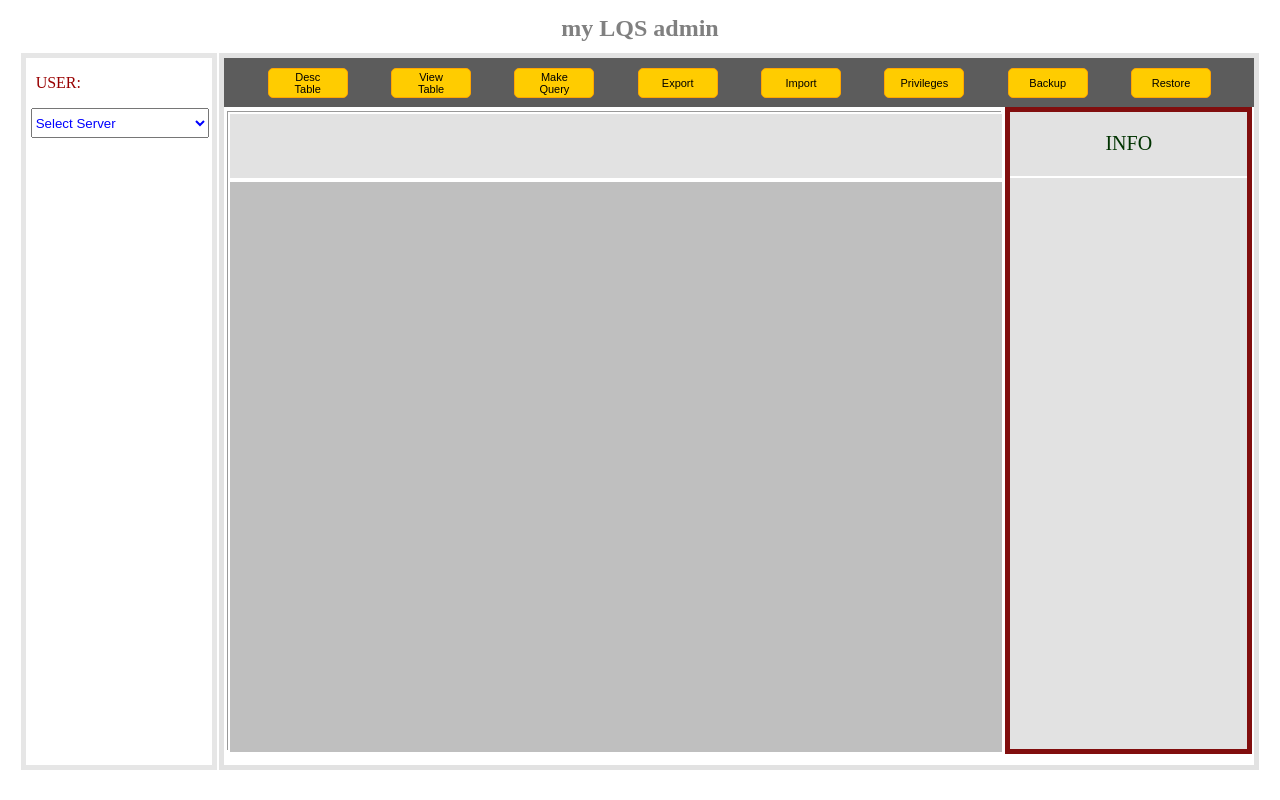
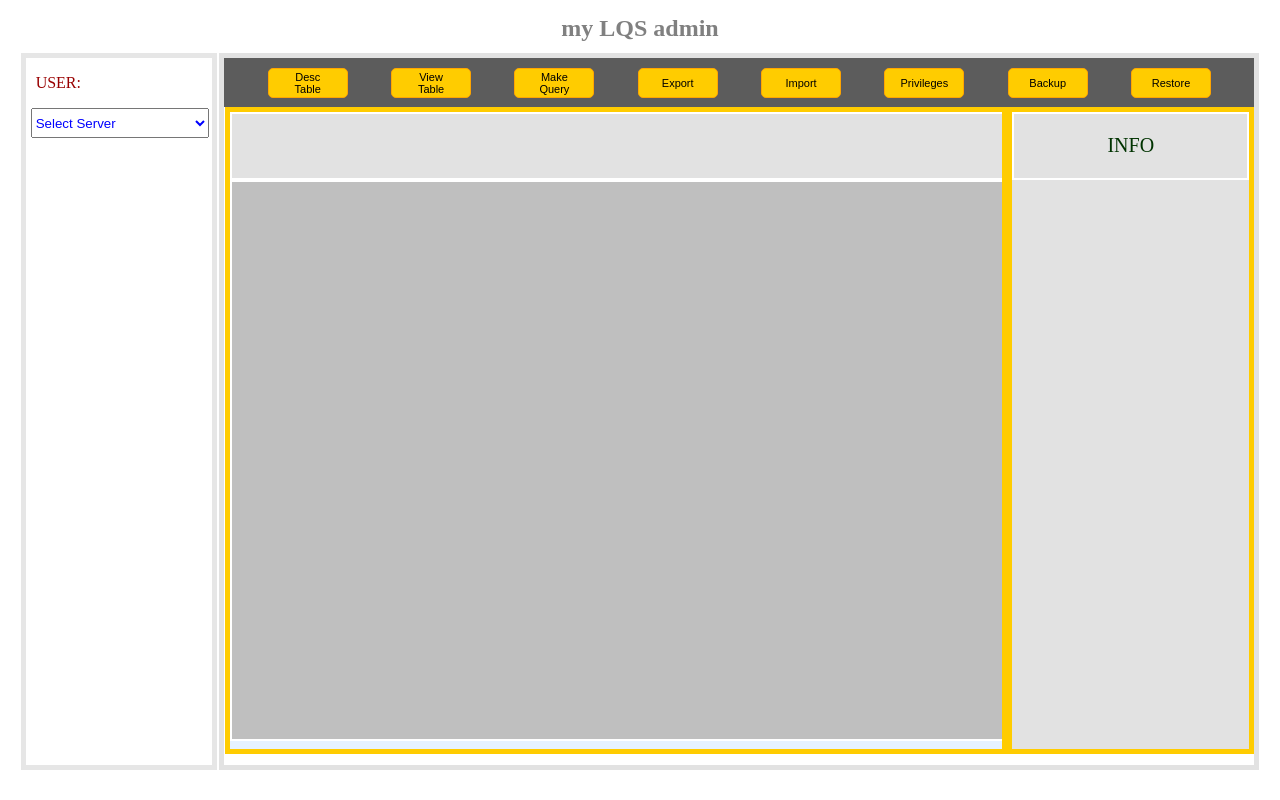
Before and after one commit to iggProjects/mySQLshell, a PHP site: page /index_myLQSadmin.php in a window 1280 px wide. Run offline with PHP 8.4, Linux system fonts and the light colour scheme.

Commit message:
commit "update bitakora & css"

```diff
--- a/BITAKORA.txt
+++ b/BITAKORA.txt
@@ -42,8 +42,6 @@ IÑAKI - META DÍA 23-07-2022
       - buscar las queries para tablas por la derecha y tablas por la izquierda
       - pensar en diseño dinámico que centre la tabla objetivo y defina criterios para ubicar
         las tablas que apuntan a la tabla objetivo (lado izq) y las tablas a las que apunta la tabla objetivo (lado der)
-
-
 
 
   REVISAR EL USO DE LAS CREDENCIALES, Y LA CONVENIENCIA DE QUE EL LOGIN TRABAJE CON
--- a/assets/css/myLQSadmin.css
+++ b/assets/css/myLQSadmin.css
@@ -28,15 +28,15 @@
 
   /* .div-DB-view .div-der .der-console { width:98%; min-height: 85%; margin-top:0px;  } */
 
-  .div-DB-view .DB-info .div-der .der-console #display_result { width:75%; height:100%; margin-top:0px; padding-top:0px; text-align:center; border:1px solid #999999; background-color: #e6f2ff; }
+  .div-DB-view .DB-info .div-der .der-console #display_result { width:75%; height:100%; overflow:scroll; margin-top:0px; padding-top:0px; text-align:center; border:5px solid #ffcc00; background-color: #e6f2ff; }
 
   .div-DB-view .DB-info .div-der .der-console #display_result .display-result-nav { width: 100%; height:10%; margin:auto; border:2px solid white; background-color: #e2e2e2; }
 
   .div-DB-view .DB-info .div-der .der-console #display_result #display-sql-query { font-size: 10px; color: #990000}
 
-  .div-DB-view .DB-info .div-der .der-console #display_result .display-result-nav #display-result-nav-title { margin-top:5px; color:#003300; font-size: 15px;}
+  .div-DB-view .DB-info .div-der .der-console #display_result .display-result-nav #display-result-nav-title { margin:0px; color:#003300; font-size: 15px;}
 
-  .div-DB-view .DB-info .div-der .der-console #display_result #display_sql_result { width:100%; height: 88%; overflow:scroll; margin:auto; padding-top:10px; text-align: center; border:2px solid white; background-color: #bfbfbf;}
+  .div-DB-view .DB-info .div-der .der-console #display_result #display_sql_result { width:100%; height: 86%; margin:auto; padding-top:10px; text-align: center; border:2px solid white; background-color: #bfbfbf;}
 
   .div-DB-view .DB-info .div-der .der-console #display_result #display_sql_result table {  margin-right: auto; margin-left:auto; margin-top:10px; border:1px solid gray;}
 
@@ -56,9 +56,9 @@
 
   .div-DB-view .DB-info .div-der .der-console #display_result #display-sql-console-Down table { font-size:12px; margin-right: auto; margin-left:auto; margin-top:0px; border:1px solid gray; }
 
-  .div-DB-view .DB-info .div-der .der-console #right_aside { width:23%; height:100%;margin-top:0px; padding-top:0px; overflow:scroll; font-size:11px; color:blue; border:5px solid rgb(129, 14, 14); background-color: #e2e2e2;}
+  .div-DB-view .DB-info .div-der .der-console #right_aside { width:23%; height:100%; overflow:scroll; margin-top:0px; padding-top:0px; font-size:11px; color:blue; border:5px solid #ffcc00; background-color: #e2e2e2;}
 
-  .div-DB-view .DB-info .div-der .der-console #right_aside .display_right_aside-comment { height:10%; border-bottom: 2px solid white ; }
+  .div-DB-view .DB-info .div-der .der-console #right_aside .display_right_aside-comment { height:10%; border: 2px solid white ; }
 
   .div-DB-view .DB-info .div-der .der-console #right_aside .display_right_aside-comment #p-comment { margin:0px; padding-top:20px; color:#003300; font-size: 20px; text-align:center; }
 
```
Also changed, not shown: 2 other files.
